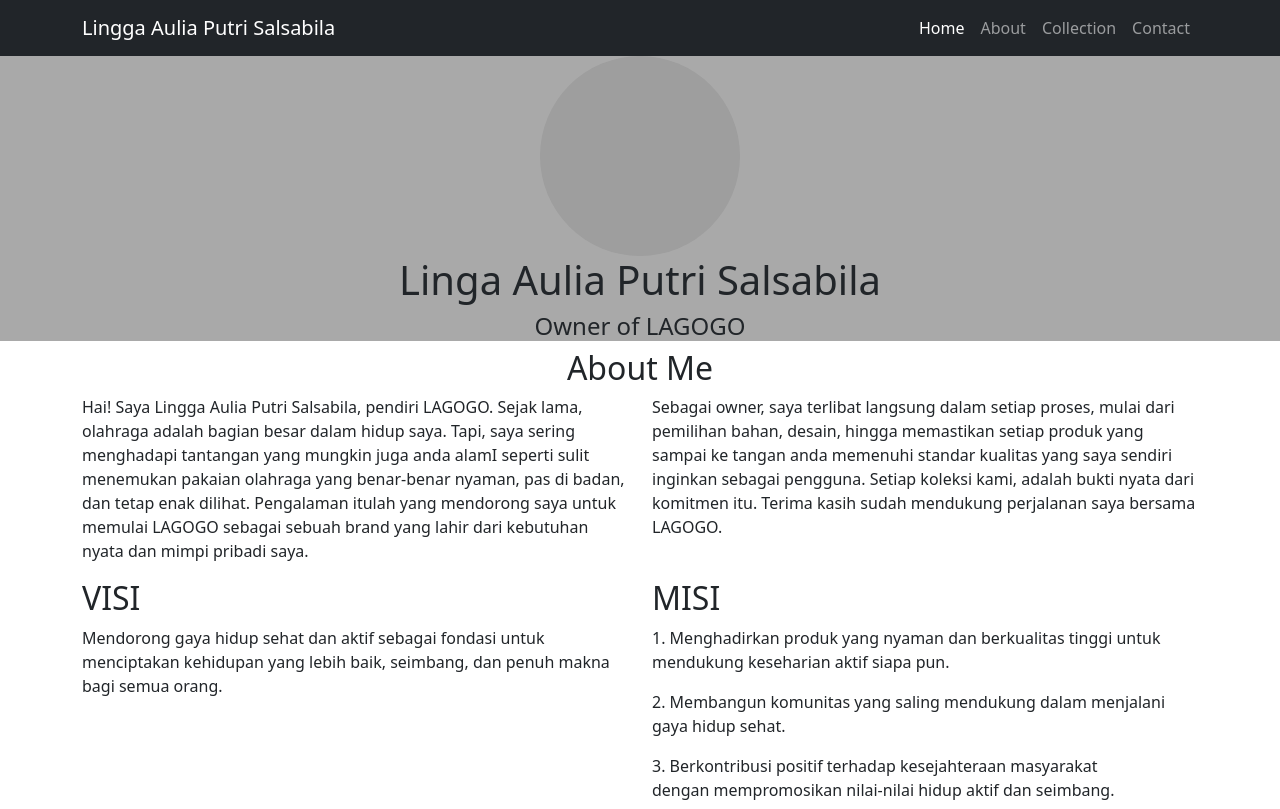
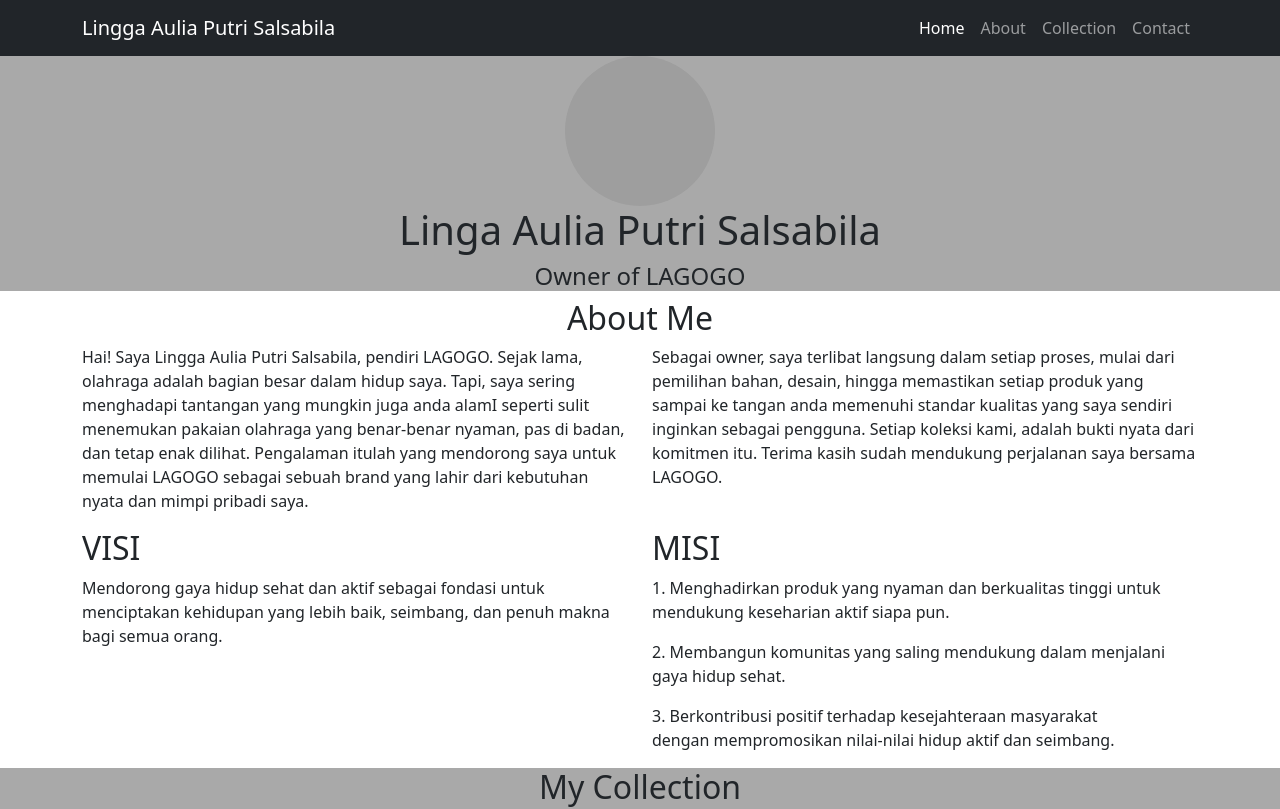
Before and after one commit to lingg777/webpro-profil, a plain HTML site: page index.html in a window 1280 px wide. Shown: the top 809 px of the page. Drawn offline with nearby package versions, Linux system fonts and the light colour scheme; grey boxes are pictures that could not be loaded.

Commit message:
Add files via upload

```diff
--- a/sytle.css
+++ b/sytle.css
@@ -2,8 +2,8 @@
     background-color: darkgrey;
 }
 .gambar-bulat {
-    width: 200px;      /* Atur ukuran sesuai kebutuhan */
-    height: 200px;
+    width: 150px;      /* Atur ukuran sesuai kebutuhan */
+    height: 150px;
     object-fit: cover; /* Biar gambar nggak gepeng */
     border-radius: 50%;
 }
```
Also changed, not shown: 1 other file.
